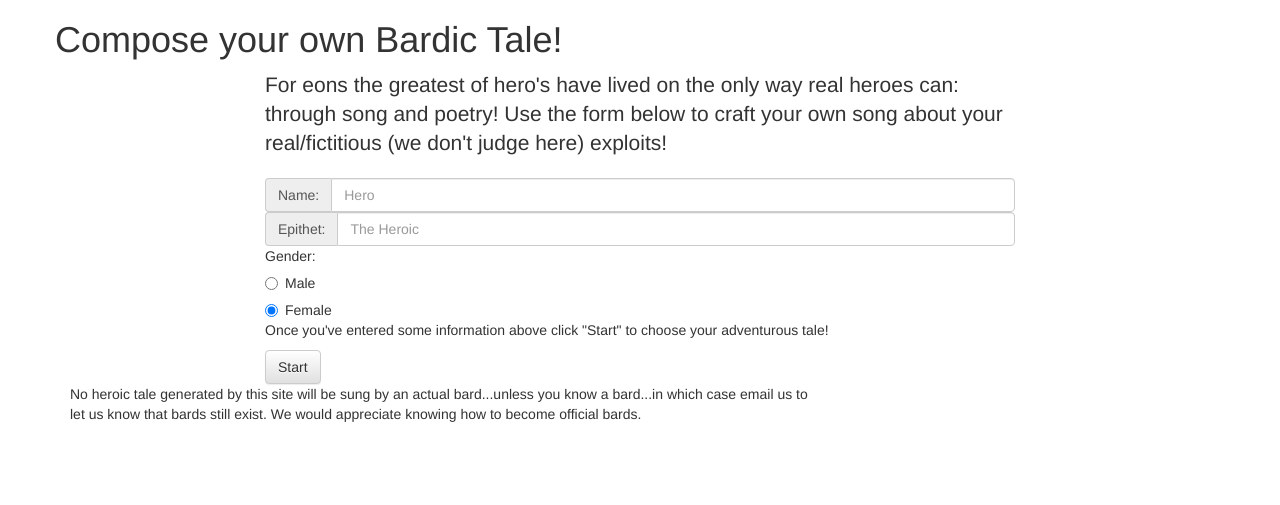
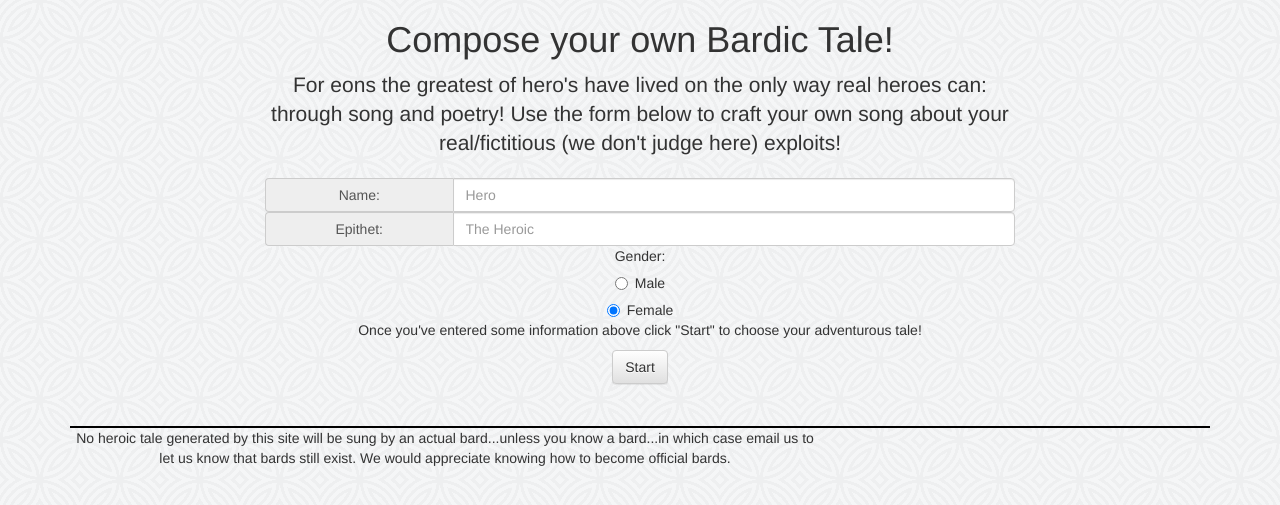
Before and after one commit to ac-jarvisa/mtm4086-as2, a PHP site: page / in a window 1280 px wide. Shown: the top 505 px of the page. Run offline with PHP 8.4, Linux system fonts and the light colour scheme; some libraries are stand-ins or nearby versions.

Commit message:
secondlast change

```diff
--- a/index.php
+++ b/index.php
@@ -220,6 +220,9 @@
 
 	<!-- Optional theme -->
 	<link rel="stylesheet" href="https://maxcdn.bootstrapcdn.com/bootstrap/3.3.2/css/bootstrap-theme.min.css">
+
+	<!-- Mine -->
+	<link rel="stylesheet" href="styles/style.css">
 </head>
 
 <body>
--- /dev/null
+++ b/styles/style.css
@@ -0,0 +1,21 @@
+body	{
+	background:	url("../images/texture.png");
+}
+
+.container	{
+	text-align: center;
+}
+
+.input-group	{
+	width:			100%;
+}
+
+.input-group-addon	{
+	width:			25%;
+}
+
+.footer	{
+	width:			100%;
+	margin-top:		3em;
+	border-top:		2px solid black;
+}
```
Also changed, not shown: images/readme.txt (added), images/texture.png (added).
